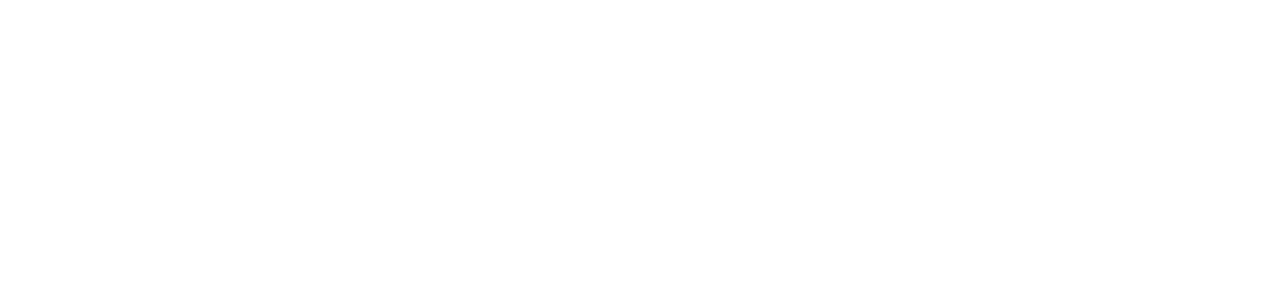
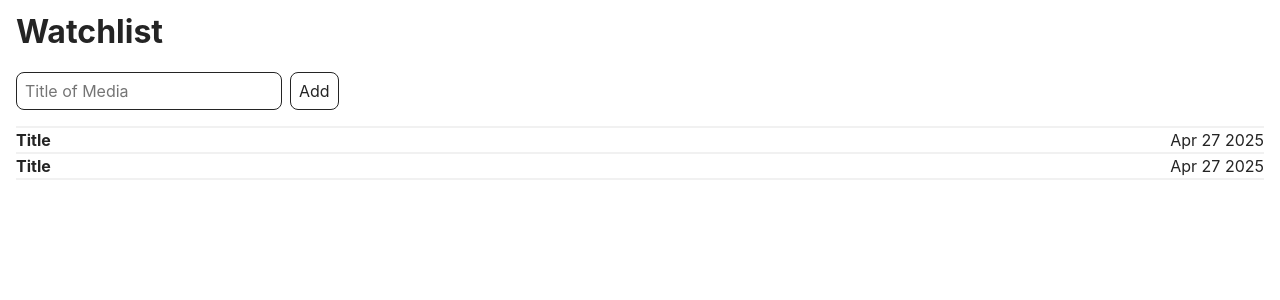
Before and after one commit to alexcarron/watchlist, a React (Vite) app: page / in a window 1280 px wide. Shown: the top 300 px of the page. Built offline with nearby package versions, Linux system fonts and the light colour scheme.

Commit message:
Add style and structure for adding title

```diff
--- /dev/null
+++ b/src/components/App/App.css
@@ -0,0 +1,50 @@
+div.App {
+	display: flex;
+	flex-direction: column;
+
+	gap: var(--large-spacing);
+}
+
+main {
+	display: flex;
+	flex-direction: column;
+
+	gap: var(--medium-spacing);
+}
+
+section.add-media-form {
+	display: flex;
+	flex-direction: row;
+	justify-content: flex-start;
+	align-items:  flex-start;
+
+	gap: var(--small-spacing);
+}
+
+section.watchlist {
+	display: flex;
+	flex-direction: column;
+	justify-content: flex-start;
+	align-items:  flex-start;
+
+	/* Span full width */
+	width: 100%;
+
+	border-top: 2px solid var(--secondary-background-color);
+}
+
+article.media-entry {
+	display: flex;
+	flex-direction: row;
+	justify-content: space-between;
+	align-items:  flex-start;
+
+	gap: var(--tiny-spacing);
+	padding: var(--tiny-spacing) 0;
+
+	/* Span full width */
+	width: 100%;
+
+	/* Borders between media entries */
+	border-bottom: 2px solid var(--secondary-background-color);
+}
--- a/src/components/App/App.jsx
+++ b/src/components/App/App.jsx
@@ -1,5 +1,32 @@
+import "./App.css";
+
 function App() {
-  return <div></div>;
+  return <div class="App">
+		<header>
+			<h1>Watchlist</h1>
+		</header>
+		<main>
+			<section class="add-media-form">
+				<input
+					type="text"
+					name="title"
+					id="titleInput"
+					placeholder="Title of Media"
+				/>
+				<button type="submit">Add</button>
+			</section>
+			<section class="watchlist">
+				<article class="media-entry">
+					<h2 class="media-title">Title</h2>
+					<p class="media-date-added">Apr 27 2025</p>
+				</article>
+				<article class="media-entry">
+					<h2 class="media-title">Title</h2>
+					<p class="media-date-added">Apr 27 2025</p>
+				</article>
+			</section>
+		</main>
+	</div>;
 }
 
 export default App;
--- a/src/index.css
+++ b/src/index.css
@@ -0,0 +1,60 @@
+:root {
+	--background-color: #ffffff;
+	--secondary-background-color: #f1f1f1;
+
+	--text-color: #242424;
+	--secondary-text-color: #666666;
+
+	/* Spacings */
+	--large-spacing: 1.5rem;
+	--medium-spacing: 1rem;
+	--small-spacing: 0.5rem;
+	--tiny-spacing: 0.25rem;
+
+	/* Font Sizes */
+	--large-font-size: 2rem;
+	--medium-font-size: 1rem;
+	--small-font-size: 0.5rem;
+	--tiny-font-size: 0.25rem;
+
+	font-family: Inter, Avenir, Helvetica, Arial, sans-serif;
+	color-scheme: light dark;
+	color: var(--text-color);
+	background-color: var(--background-color);
+}
+
+body {
+	margin: 1rem;
+}
+
+h1 {
+	font-size: var(--large-font-size);
+}
+
+input {
+	font-size: var(--medium-font-size);
+
+	border: solid 1px var(--text-color);
+	border-radius: 0.5rem;
+	padding: 0.5rem;
+	color: var(--text-color);
+}
+
+button {
+	font-size: var(--medium-font-size);
+
+	border: solid 1px var(--text-color);
+	border-radius: 0.5rem;
+	padding: 0.5rem;
+
+	transition: all 0.2s ease-in-out;
+}
+
+button:hover {
+	background-color: var(--secondary-background-color);
+}
+
+button:active {
+	background-color: var(--text-color);
+	color: var(--background-color);
+}
--- a/src/main.jsx
+++ b/src/main.jsx
@@ -1,5 +1,6 @@
 import { StrictMode } from "react";
 import { createRoot } from "react-dom/client";
+import "./reset.css";
 import "./index.css";
 import App from "./components/App/App.jsx";
 
--- a/src/reset.css
+++ b/src/reset.css
@@ -14,6 +14,8 @@
   /* Ensure font family is same as rest of the content */
   font-family: inherit;
   font-size: inherit;
+
+	color: inherit;
 }
 
 /* Override display for semantic elements for all browsers */
```
